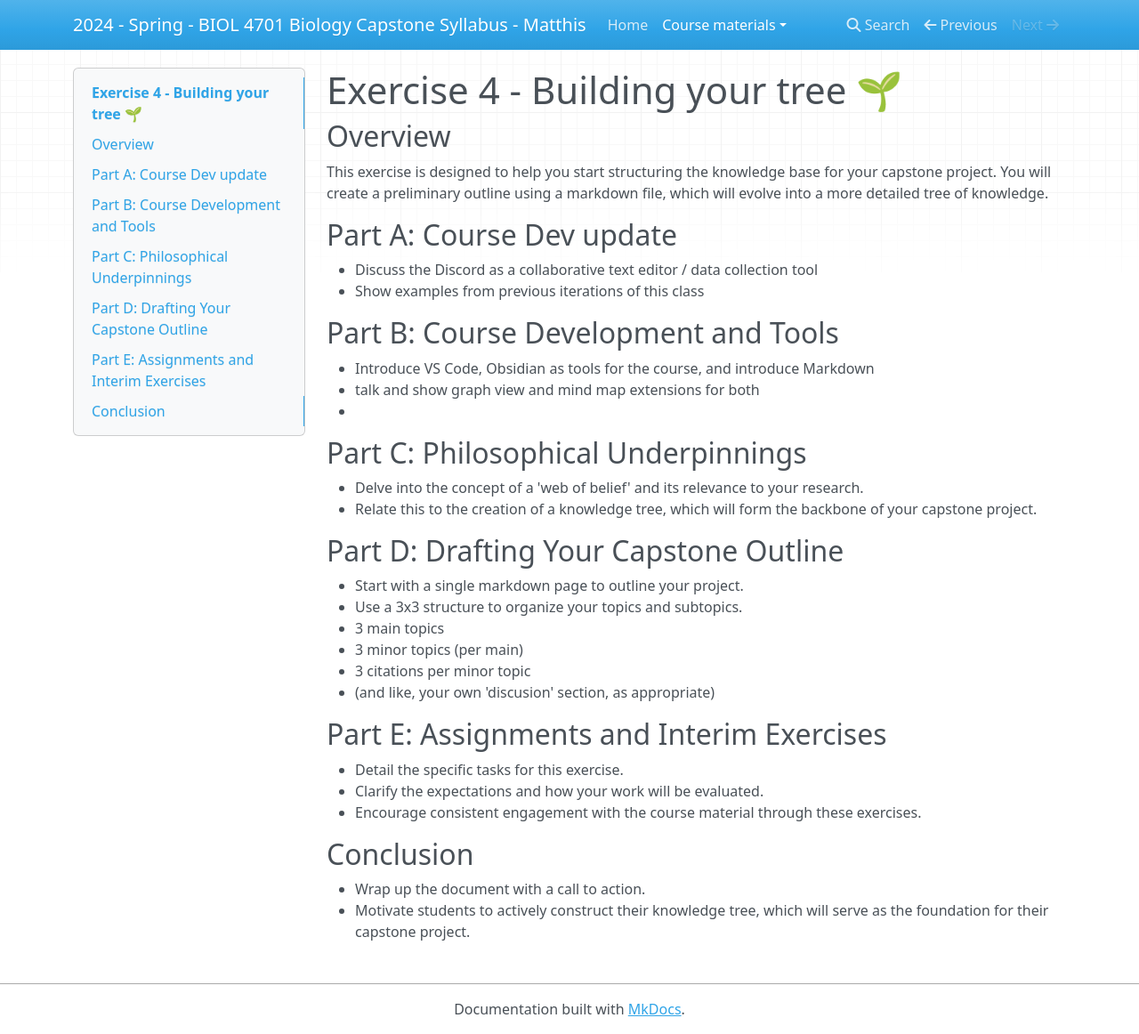
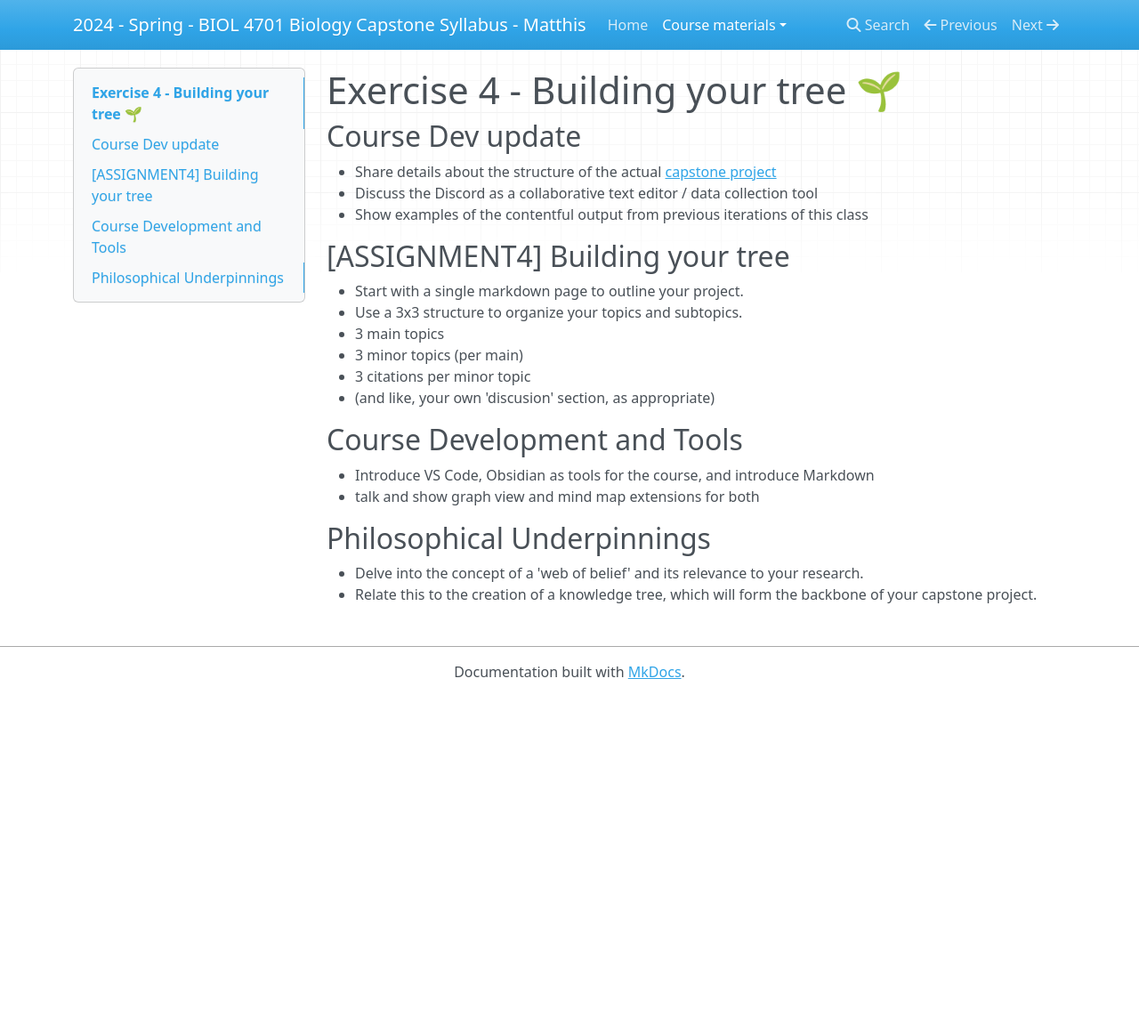
Before and after one commit to HumanMovementNeuroscience/capstone, an MkDocs documentation site: the page built from docs/course_materials/exercises/exercise4/exercise4-content-outline.md, in a window 1280 px wide and 1162 px high. Shown: the whole window at 89% size. Built offline with MkDocs 1.6.1, drawn with Linux system fonts in a browser that asks for light colours; nearby versions of some CDN libraries.

Commit message:
draft capstone project def

```diff
--- a/docs/course_materials/exercises/exercise4/exercise4-content-outline.md
+++ b/docs/course_materials/exercises/exercise4/exercise4-content-outline.md
@@ -1,21 +1,11 @@
 # Exercise 4 - Building your tree 🌱
 
-## Overview
-This exercise is designed to help you start structuring the knowledge base for your capstone project. You will create a preliminary outline using a markdown file, which will evolve into a more detailed tree of knowledge.
+## Course Dev update
+- Share details about the structure of the actual [capstone project](exercise4-planning-notes.md)
+- Discuss the Discord as a  collaborative text editor / data collection tool
+- Show examples of the contentful output from previous iterations of this class
 
-## Part A: Course Dev update
-- Discuss the Discord as a  collaborative text editor / data collection tool
-- Show examples from previous iterations of this class
-
-## Part B: Course Development and Tools
-- Introduce VS Code, Obsidian as tools for the course, and introduce Markdown
-- talk and show graph view and mind map extensions for both
--
-## Part C: Philosophical Underpinnings
-- Delve into the concept of a 'web of belief' and its relevance to your research.
-- Relate this to the creation of a knowledge tree, which will form the backbone of your capstone project.
-
-## Part D: Drafting Your Capstone Outline
+## [ASSIGNMENT4] Building your tree
 - Start with a single markdown page to outline your project.
 - Use a 3x3 structure to organize your topics and subtopics.
   - 3 main topics
@@ -23,11 +13,10 @@ This exercise is designed to help you start structuring the knowledge base for y
   - 3 citations per minor topic
  - (and like, your own 'discusion' section, as appropriate)
 
-## Part E: Assignments and Interim Exercises
-- Detail the specific tasks for this exercise.
-- Clarify the expectations and how your work will be evaluated.
-- Encourage consistent engagement with the course material through these exercises.
+## Course Development and Tools
+- Introduce VS Code, Obsidian as tools for the course, and introduce Markdown
+- talk and show graph view and mind map extensions for both
 
-## Conclusion
-- Wrap up the document with a call to action.
-- Motivate students to actively construct their knowledge tree, which will serve as the foundation for their capstone project.
+## Philosophical Underpinnings
+- Delve into the concept of a 'web of belief' and its relevance to your research.
+- Relate this to the creation of a knowledge tree, which will form the backbone of your capstone project.
```
Also changed, not shown: docs/course_materials/exercises/exercise4/exercise4-planning-notes.md (added, +16 -0 lines).
